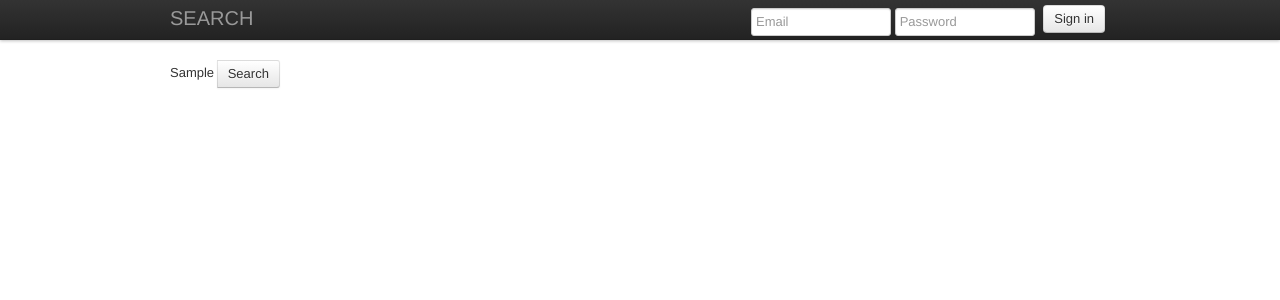
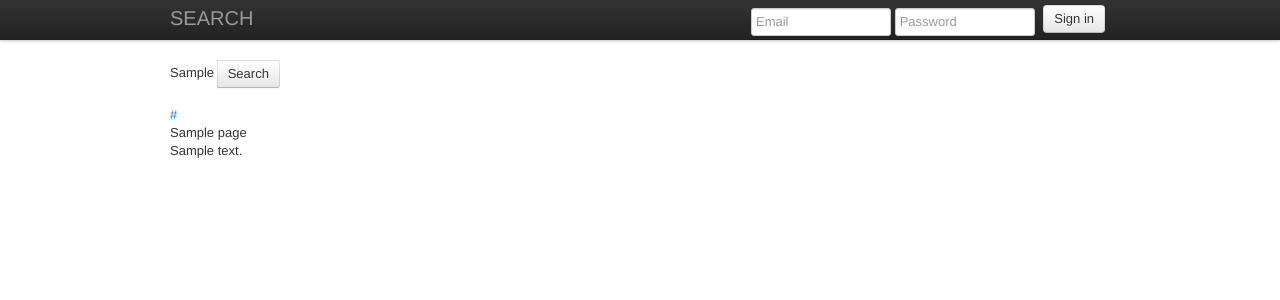
Before and after one commit to alexkos/picker, a Django app: template capturing/templates/search.html in a window 1280 px wide. Shown: the top 300 px of the page. Run offline with Django 3.2, Linux system fonts and the light colour scheme; the template is opened without the code that fills it: most values are stand-ins (such as "Sample title", 1, 10 or a date in 2020); some libraries are stand-ins or nearby versions.

Commit message:
search display

```diff
--- a/capturing/templates/search.html
+++ b/capturing/templates/search.html
@@ -11,8 +11,13 @@
                 <button type="submit" class="btn">Search</button>
             </div>
         </form>
+
         <ul class="unstyled">
-            <li></li>
+            {% for page in pages %}
+            <li><a href="{{page.url}}">{{page.url}}</a></li>
+            <li>{{page.title}}</li>
+            <li><p>{{page.text}}</p></li>
+            {% endfor %}
         </ul>
     </div>
 {% endblock%}
--- a/sitecrawler/pickoff/spiders/pick_spider.py
+++ b/sitecrawler/pickoff/spiders/pick_spider.py
@@ -20,7 +20,7 @@ class PickSpider(CrawlSpider):
 
         text = ''
 
-        for site in sites.select('//*[not(self::script)][not(self::style)]/text()').extract():
+        for site in sites.select('//*[not(self::script)][not(self::style)][not(self::title)]/text()').extract():
             text += site
 
         item = DmozItem()
```
Also changed, not shown: capturing/views.py (+10 -2 lines), capturing/migrations/0001_initial.py, capturing/migrations/0002_auto__add_textsite__add_newsites.py (deleted), capturing/migrations/0003_auto__add_unique_newsites_url.py (deleted), capturing/models.py (line endings or trailing spaces).
